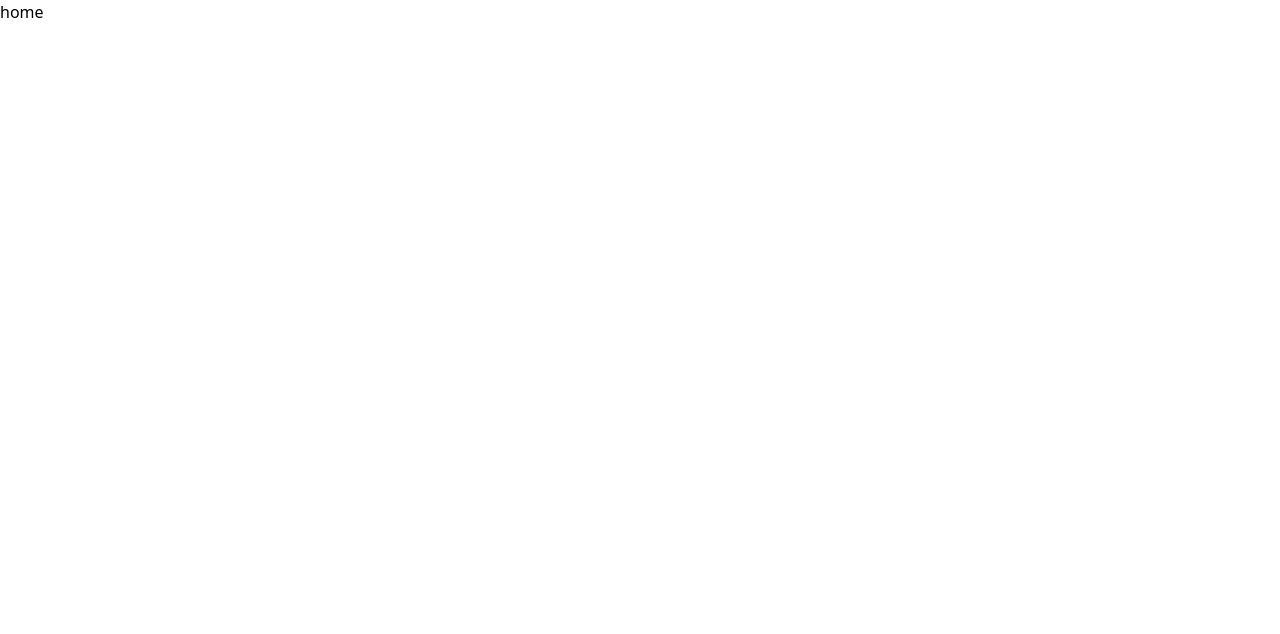
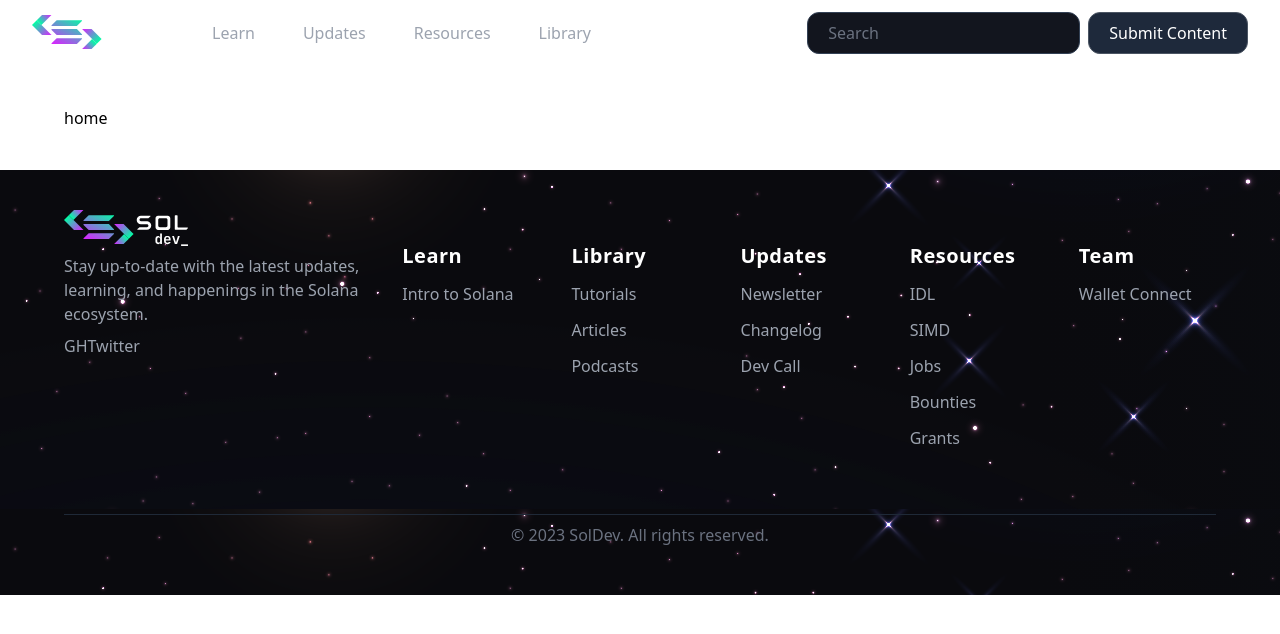
Before and after one commit to Tru3Bliss/solana-modern-ui, a Next.js app: page / in a window 1280 px wide. Shown: the top 634 px of the page. Built offline with nearby package versions, Linux system fonts and the light colour scheme.

Commit message:
feat: added AppHeader

```diff
--- /dev/null
+++ b/src/components/core/AppHeader.tsx
@@ -0,0 +1,46 @@
+import Image from "next/image";
+import Link from "next/link";
+
+import styles from "@/styles/header.module.css";
+
+type ComponentProps = {
+  children?: React.ReactNode;
+};
+
+export default function AppHeader({ children }: ComponentProps) {
+  return (
+    <header className={styles.header}>
+      <section className={styles.inner}>
+        <Link href={"/"} className={styles.logoArea}>
+          <Image src={"/logo-light.svg"} alt="Logo" width={124} height={0} />
+        </Link>
+
+        <section className={styles.primaryArea}>
+          <ul className={styles.linkArea}>
+            <li>
+              <Link href={"#"}>Learn</Link>
+            </li>
+            <li>
+              <Link href={"#"}>Updates</Link>
+            </li>
+            <li>
+              <Link href={"#"}>Resources</Link>
+            </li>
+            <li>
+              <Link href={"#"}>Library</Link>
+            </li>
+          </ul>
+
+          <section className="flex space-x-2">
+            <form onSubmit={(e) => e.preventDefault()} className="flex">
+              {/* <span>icon</span> */}
+              <input type="text" name="k" placeholder="Search" />
+            </form>
+
+            <button className="btn-default">Submit Content</button>
+          </section>
+        </section>
+      </section>
+    </header>
+  );
+}
--- a/src/layouts/default.tsx
+++ b/src/layouts/default.tsx
@@ -1,4 +1,6 @@
 import { NextSeo, NextSeoProps } from "next-seo";
+import AppHeader from "@/components/core/AppHeader";
+import AppFooter from "@/components/core/AppFooter";
 
 type LayoutProps = {
   children: React.ReactNode;
@@ -10,7 +12,11 @@ export default function DefaultLayout({ children, seo }: LayoutProps) {
     <>
       <NextSeo {...seo} />
 
-      <main className="">{children}</main>
+      <AppHeader />
+
+      <main className="container">{children}</main>
+
+      <AppFooter />
     </>
   );
 }
--- a/src/styles/globals.css
+++ b/src/styles/globals.css
@@ -44,9 +44,15 @@ input[type="button"],
   @apply flex items-center cursor-pointer;
   @apply px-5 py-2 rounded-xl;
   @apply border border-transparent;
+  @apply hover:bg-opacity-80 hover:border-opacity-80;
 }
 .btn-sm {
   @apply px-3 py-1;
+}
+
+.btn-default {
+  @apply text-white;
+  @apply border-gray-600 bg-slate-800;
 }
 
 /*
--- /dev/null
+++ b/src/styles/header.module.css
@@ -0,0 +1,37 @@
+/*
+    Primary styles for the AppHeader
+*/
+
+.header {
+  @apply text-gray-400;
+  /* @apply bg-transparent; */
+  /* bg-black bg-star-sm; */
+}
+
+.inner {
+  /* @apply grid grid-cols-7 gap-8; */
+  @apply px-8 py-3 space-x-8;
+  @apply flex items-center;
+}
+
+.logoArea {
+  @apply flex-shrink-0 block;
+}
+.primaryArea {
+  @apply flex justify-between;
+  @apply flex-grow;
+}
+
+/*
+    Style the links displayed on in the header
+*/
+.linkArea {
+  @apply flex items-center;
+  @apply space-x-0;
+}
+
+.linkArea li > a {
+  @apply px-6 py-3;
+  /* @apply text-lg; */
+  @apply hover:text-white;
+}
```
